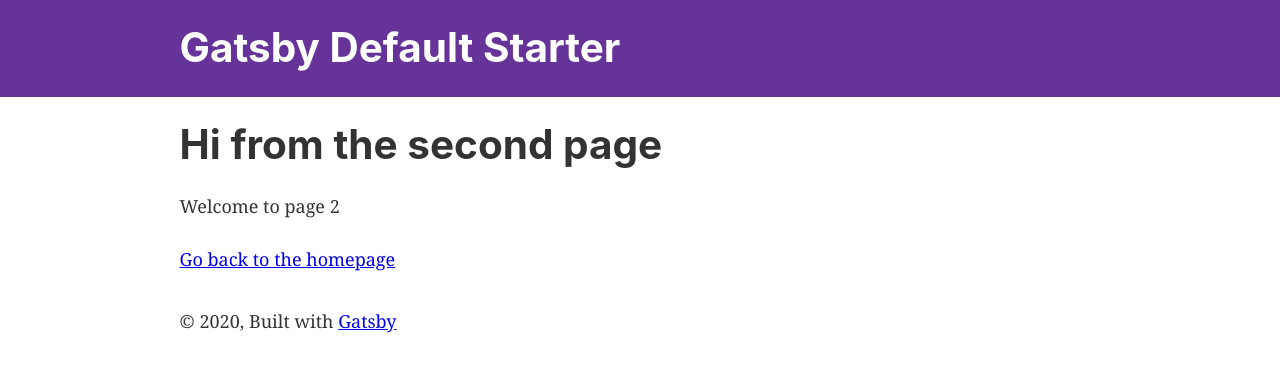
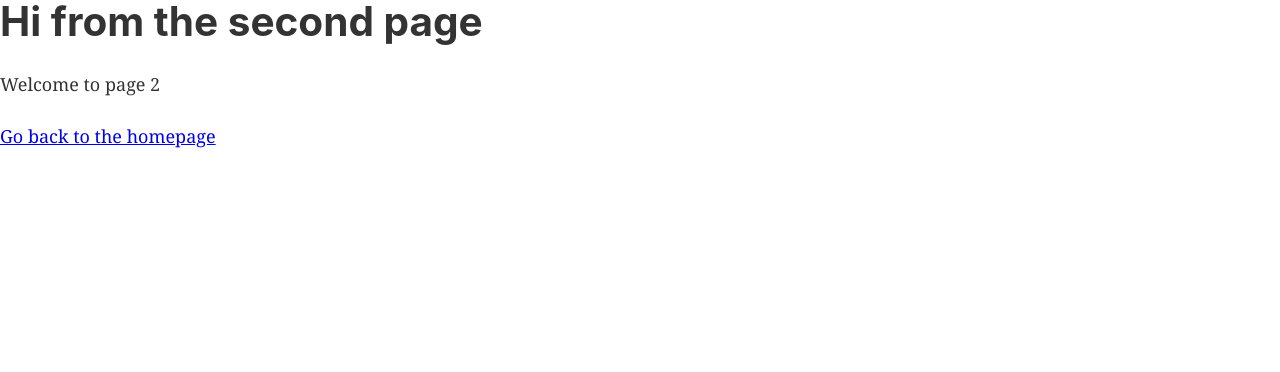
Before and after one commit to coolguy741/cadillac, a Gatsby site: page /page-2 in a window 1280 px wide. Built offline with nearby package versions, Linux system fonts and the light colour scheme; Gatsby itself is replaced by a stand-in of ours.

Commit message:
Initial commit

```diff
--- a/gatsby-config.js
+++ b/gatsby-config.js
@@ -1,8 +1,8 @@
 module.exports = {
   siteMetadata: {
-    title: `Gatsby Default Starter`,
-    description: `Kick off your next, great Gatsby project with this default starter. This barebones starter ships with the main Gatsby configuration files you might need.`,
-    author: `@gatsbyjs`,
+    title: `CADILLAC`,
+    description: `The best band in the world.`,
+    author: `FRMR`,
   },
   plugins: [
     `gatsby-plugin-react-helmet`,
--- a/package.json
+++ b/package.json
@@ -13,10 +13,12 @@
     "gatsby-plugin-sharp": "^2.6.36",
     "gatsby-source-filesystem": "^2.3.30",
     "gatsby-transformer-sharp": "^2.5.15",
+    "pixi.js": "^5.3.3",
     "prop-types": "^15.7.2",
     "react": "^16.12.0",
     "react-dom": "^16.12.0",
-    "react-helmet": "^6.1.0"
+    "react-helmet": "^6.1.0",
+    "react-pixi-fiber": "^0.14.1"
   },
   "devDependencies": {
     "prettier": "2.1.1"
--- a/src/components/header.js
+++ b/src/components/header.js
@@ -5,30 +5,9 @@ import React from "react"
 const Header = ({ siteTitle }) => (
   <header
     style={{
-      background: `rebeccapurple`,
-      marginBottom: `1.45rem`,
+      margin: "0",
     }}
-  >
-    <div
-      style={{
-        margin: `0 auto`,
-        maxWidth: 960,
-        padding: `1.45rem 1.0875rem`,
-      }}
-    >
-      <h1 style={{ margin: 0 }}>
-        <Link
-          to="/"
-          style={{
-            color: `white`,
-            textDecoration: `none`,
-          }}
-        >
-          {siteTitle}
-        </Link>
-      </h1>
-    </div>
-  </header>
+  ></header>
 )
 
 Header.propTypes = {
--- a/src/components/layout.css
+++ b/src/components/layout.css
@@ -4,9 +4,22 @@ html {
   font: 112.5%/1.45em georgia, serif, sans-serif;
   box-sizing: border-box;
   overflow-y: scroll;
+  margin: 0;
+  padding: 0;
+}
+ul,
+h1,
+h2,
+h3,
+h4,
+h5,
+h6 {
+  margin: 0;
+  padding: 0;
 }
 body {
   margin: 0;
+  padding: 0;
   -webkit-font-smoothing: antialiased;
   -moz-osx-font-smoothing: grayscale;
   color: hsla(0, 0%, 0%, 0.8);
--- a/src/components/layout.js
+++ b/src/components/layout.js
@@ -26,22 +26,7 @@ const Layout = ({ children }) => {
   return (
     <>
       <Header siteTitle={data.site.siteMetadata?.title || `Title`} />
-      <div
-        style={{
-          margin: `0 auto`,
-          maxWidth: 960,
-          padding: `0 1.0875rem 1.45rem`,
-        }}
-      >
-        <main>{children}</main>
-        <footer style={{
-          marginTop: `2rem`
-        }}>
-          © {new Date().getFullYear()}, Built with
-          {` `}
-          <a href="https://www.gatsbyjs.com">Gatsby</a>
-        </footer>
-      </div>
+      <main>{children}</main>
     </>
   )
 }
```
Also changed, not shown: src/components/Canvas/index.js (added, +48 -0 lines), src/pages/index.js (+2 -8 lines), src/components/Canvas/Reaper/index.js (added), 1 other file.
